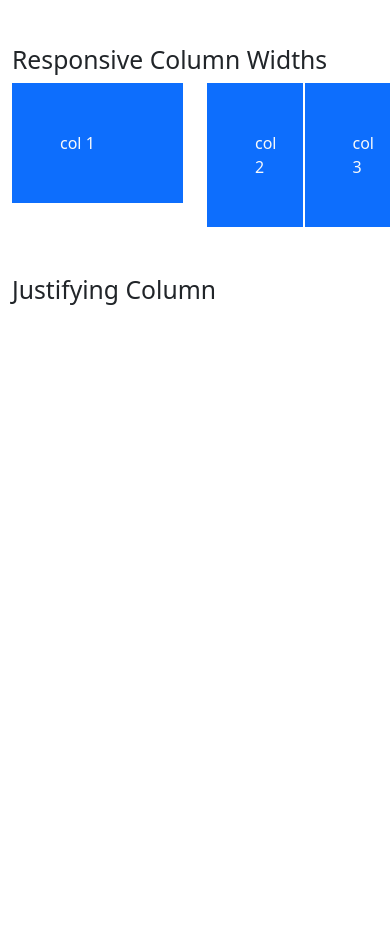
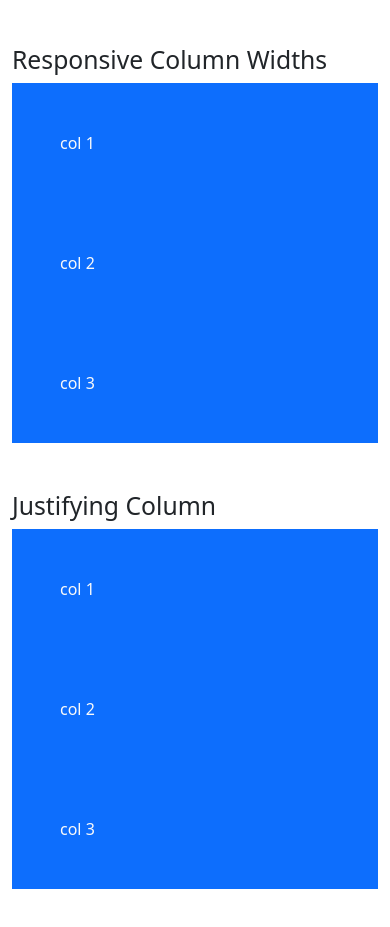
Before and after one commit to ahdianmirza/bootstrap-5-practice, a plain HTML site: page index.html in a window 390 px wide. Shown: the part 558-1485 px from the top of the page. Before the commit the page ends 911 px from the top, so only its background shows below. Drawn offline with nearby package versions, Linux system fonts and the light colour scheme.

Commit message:
menambahkan file latihan grid layout (additional)

```diff
--- a/index.html
+++ b/index.html
@@ -47,13 +47,13 @@
     <div class="container-lg my-5">
         <h2>Responsive Column Widths</h2>
         <div class="row">
-            <div class="col-6">
+            <div class="col-sm-4 col-lg-6">
                 <div class="p-5 bg-primary text-light">col 1</div>
             </div>
-            <div class="col-3">
+            <div class="col-sm-4 col-lg-3">
                 <div class="p-5 bg-primary text-light">col 2</div>
             </div>
-            <div class="col-3">
+            <div class="col-sm-4 col-lg-3">
                 <div class="p-5 bg-primary text-light">col 3</div>
             </div>
         </div>
@@ -61,6 +61,17 @@
 
     <div class="container-lg my-5">
         <h2>Justifying Column</h2>
+        <div class="row justify-content-center">
+            <div class="col-md-3">
+                <div class="p-5 bg-primary text-light">col 1</div>
+            </div>
+            <div class="col-md-3">
+                <div class="p-5 bg-primary text-light">col 2</div>
+            </div>
+            <div class="col-md-3">
+                <div class="p-5 bg-primary text-light">col 3</div>
+            </div>
+        </div>
     </div>
 
     <script src="https://cdn.jsdelivr.net/npm/bootstrap@5.0.2/dist/js/bootstrap.bundle.min.js"
```
